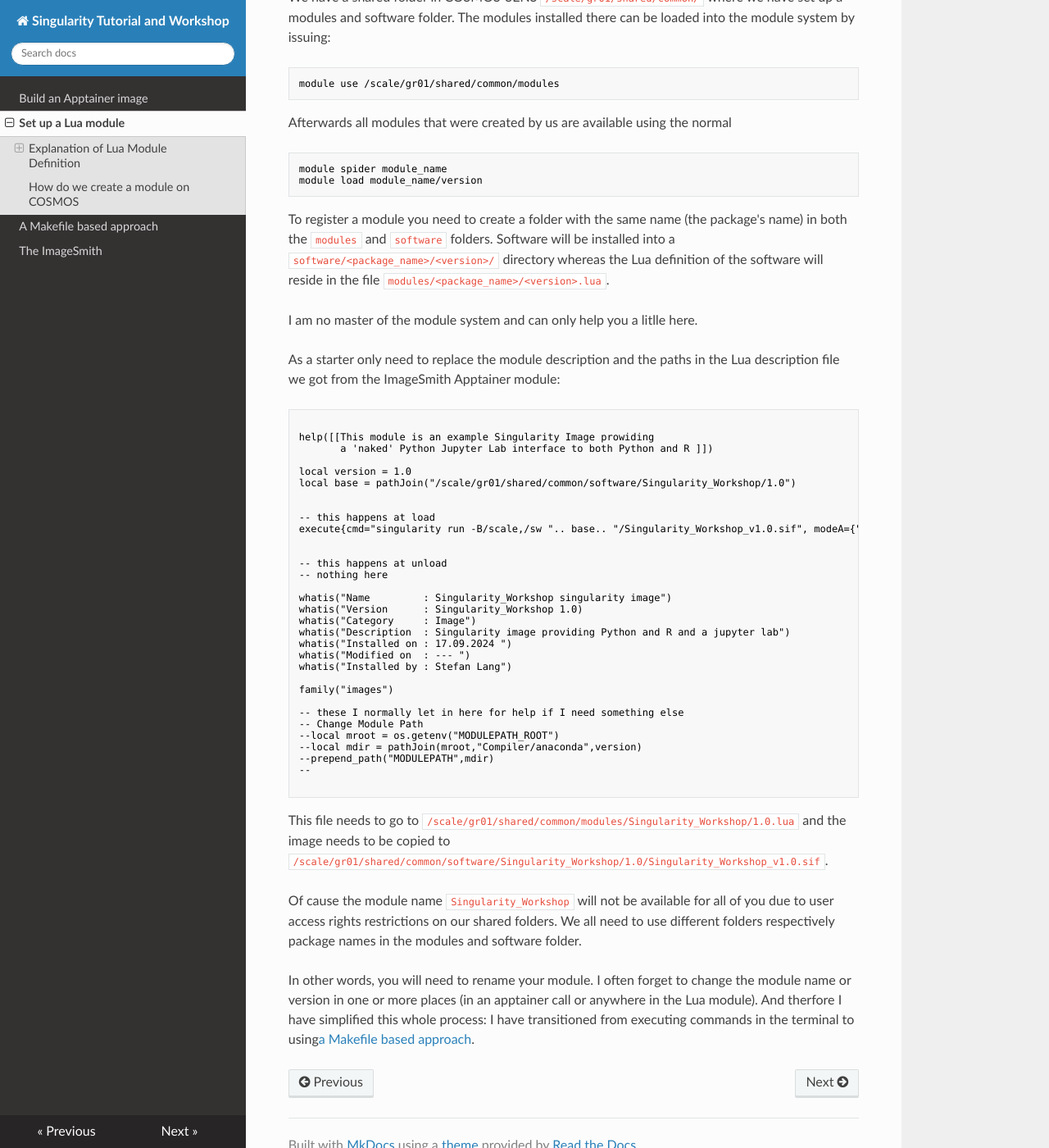
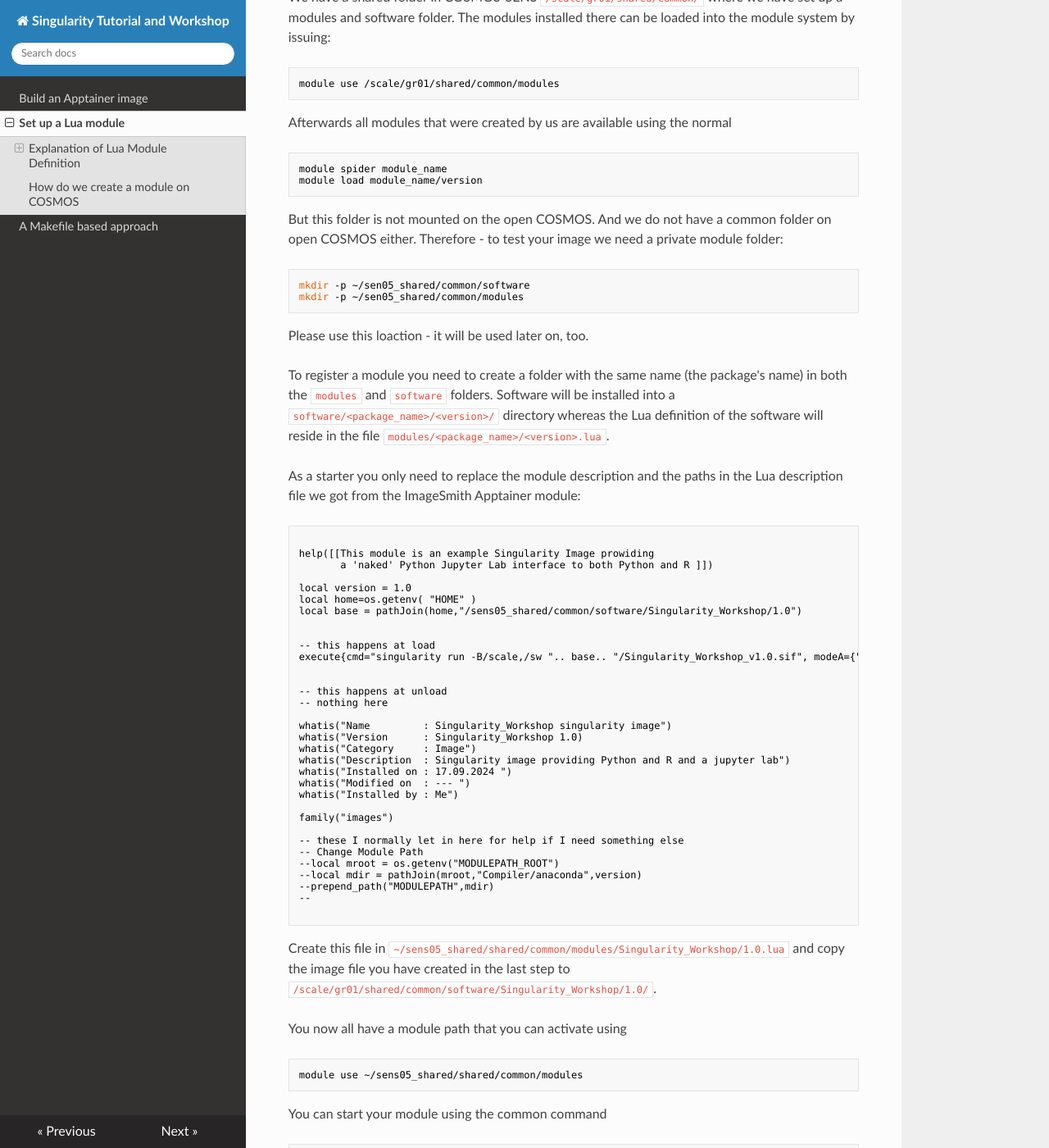
Before and after one commit to stela2502/Singularity_Tutorial, an MkDocs documentation site: the page built from docs/HowToSetUpAModule.md, in a window 1280 px wide and 1400 px high, scrolled down 2820 px. Shown: the whole window at 82% size. Built offline with MkDocs 1.6.1, drawn with Linux system fonts in a browser that asks for light colours; nearby versions of some CDN libraries; some of the changed text lies outside the part shown.

Commit message:
open COSMOS private deploy folder introduced.

````diff
--- a/docs/HowToSetUpAModule.md
+++ b/docs/HowToSetUpAModule.md
@@ -27,7 +27,6 @@ And then look into the Lua definition file:
 ```bash
 cat /sw/easybuild_milan/modules/all/Core/ImageSmith/1.0.lua
 ```
-
 ```text
 help([[This module is an example Singularity Image prowiding
        a 'naked' Python Jupyter Lab interface to both Python and R ]])
@@ -134,12 +133,20 @@ module spider module_name
 module load module_name/version
 ```
 
+But this folder is not mounted on the open COSMOS. And we do not have a common folder on open COSMOS either.
+Therefore - to test your image we need a private module folder:
+
+```bash
+mkdir -p ~/sen05_shared/common/software
+mkdir -p ~/sen05_shared/common/modules
+```
+
+Please use this loaction - it will be used later on, too.
+
 To register a module you need to create a folder with the same name (the package's name) in both the ``modules`` and ``software`` folders.
 Software will be installed into a ``software/<package_name>/<version>/`` directory whereas the Lua definition of the software will reside in the file ``modules/<package_name>/<version>.lua``.
 
-I am no master of the module system and can only help you a litlle here.
-
-As a starter only need to replace the module description and the paths in the Lua description file we got from the ImageSmith Apptainer module:
+As a starter you only need to replace the module description and the paths in the Lua description file we got from the ImageSmith Apptainer module:
 
 ```text
 
@@ -147,7 +154,8 @@ help([[This module is an example Singularity Image prowiding
        a 'naked' Python Jupyter Lab interface to both Python and R ]])
 
 local version = 1.0
-local base = pathJoin("/scale/gr01/shared/common/software/Singularity_Workshop/1.0")
+local home=os.getenv( "HOME" )
+local base = pathJoin(home,"/sens05_shared/common/software/Singularity_Workshop/1.0")
 
 
 -- this happens at load
@@ -163,7 +171,7 @@ whatis("Category     : Image")
 whatis("Description  : Singularity image providing Python and R and a jupyter lab")
 whatis("Installed on : 17.09.2024 ")
 whatis("Modified on  : --- ")
-whatis("Installed by : Stefan Lang")
+whatis("Installed by : Me")
 
 family("images")
 
@@ -175,9 +183,27 @@ family("images")
 --
 
 ```
-This file needs to go to ``/scale/gr01/shared/common/modules/Singularity_Workshop/1.0.lua`` and the image
-needs to be copied to ``/scale/gr01/shared/common/software/Singularity_Workshop/1.0/Singularity_Workshop_v1.0.sif``.
 
-Of cause the module name `Singularity_Workshop`  will not be available for all of you due to user access rights restrictions on our shared folders. We all need to use different folders respectively package names in the modules and software folder.
+Create this file in ``~/sens05_shared/shared/common/modules/Singularity_Workshop/1.0.lua`` and copy the image file you have created in the last step to ``/scale/gr01/shared/common/software/Singularity_Workshop/1.0/``.
 
-In other words, you will need to rename your module. I often forget to change the module name or version in one or more places (in an apptainer call or anywhere in the Lua module). And therfore I have simplified this whole process: I have transitioned from executing commands in the terminal to using[a Makefile based approach](AMakefileBasedApproach.md).
+You now all have a module path that you can activate using
+
+```bash
+module use ~/sens05_shared/shared/common/modules
+```
+
+You can start your module using the common command
+```bash
+module load  Singularity_Workshop/1.0
+```
+
+# Module Names are Unique
+
+On COSMOS-SENS we have a common folder where you can 'publish' your modules for all users of COSMOS-SENS's **sens-gr01** group.
+```bash
+/scale/gr01/shared/common/modules
+```
+
+By default all of you can create modules there. But you can not modify modules of other users.
+
+In other words, you will need to rename your module. I have simplified the creation and maintainance of Apptainer modules by transitioning from executing commands in the terminal to using [a Makefile based approach](AMakefileBasedApproach.md).
--- a/mkdocs.yml
+++ b/mkdocs.yml
@@ -6,4 +6,3 @@ nav:
   - Build an Apptainer image: index.md
   - Set up a Lua module: HowToSetUpAModule.md
   - A Makefile based approach: AMakefileBasedApproach.md
-  - The ImageSmith: RunThroughImageSmith.md
````
Also changed, not shown: other parts of docs/HowToSetUpAModule.md (+1 -1 lines).
